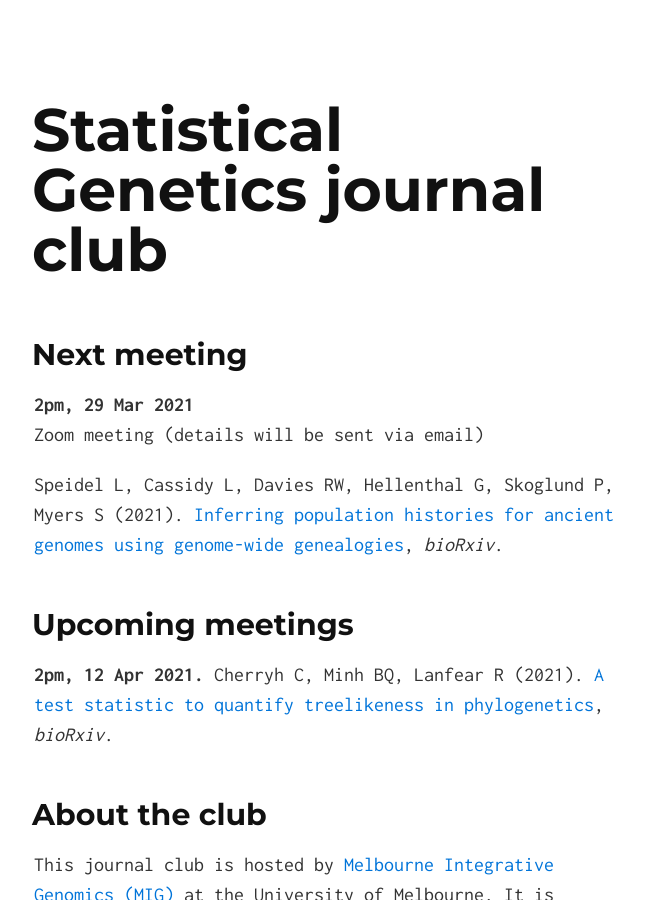
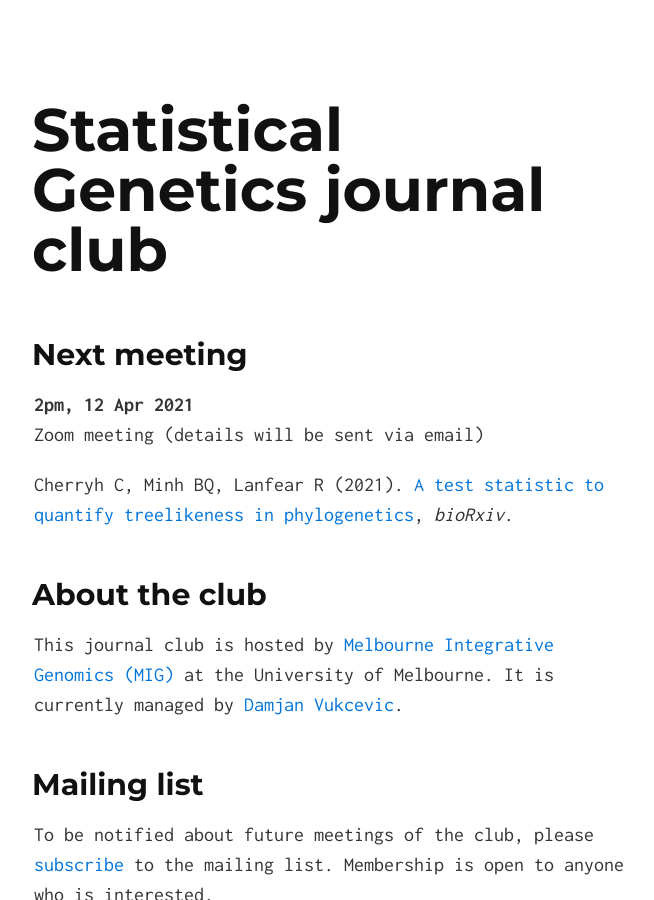
Before and after one commit to melbintgen/statgen-journal-club, a Jekyll site: the page built from index.md, in a window 1280 px wide and 900 px high. Shown: the whole window, without its empty margins (306-960 px from the left). Built offline with Jekyll 4.4.1, drawn with Linux system fonts in a browser that asks for light colours; our own code applies the rules of GitHub Pages for plain Markdown files; some of the changed text lies outside the part shown.

Commit message:
Archive meeting for 29 Mar 2021

```diff
--- a/index.md
+++ b/index.md
@@ -5,19 +5,12 @@ layout: default
 
 ## Next meeting
 
-**2pm, 29 Mar 2021**
+**2pm, 12 Apr 2021**
 Zoom meeting (details will be sent via email)
 
-Speidel L, Cassidy L, Davies RW, Hellenthal G, Skoglund P, Myers S (2021).
-[Inferring population histories for ancient genomes using genome-wide
-genealogies](https://doi.org/10.1101/2021.02.17.431573), *bioRxiv*.
-
-
-## Upcoming meetings
-
-**2pm, 12 Apr 2021.**  Cherryh C, Minh BQ, Lanfear R (2021).  [A test statistic
-to quantify treelikeness in
-phylogenetics](https://doi.org/10.1101/2021.02.16.431544), *bioRxiv*.
+Cherryh C, Minh BQ, Lanfear R (2021).  [A test statistic to quantify
+treelikeness in phylogenetics](https://doi.org/10.1101/2021.02.16.431544),
+*bioRxiv*.
 
 
 ## About the club
```
Also changed, not shown: other parts of index.md (+4 -0 lines).
